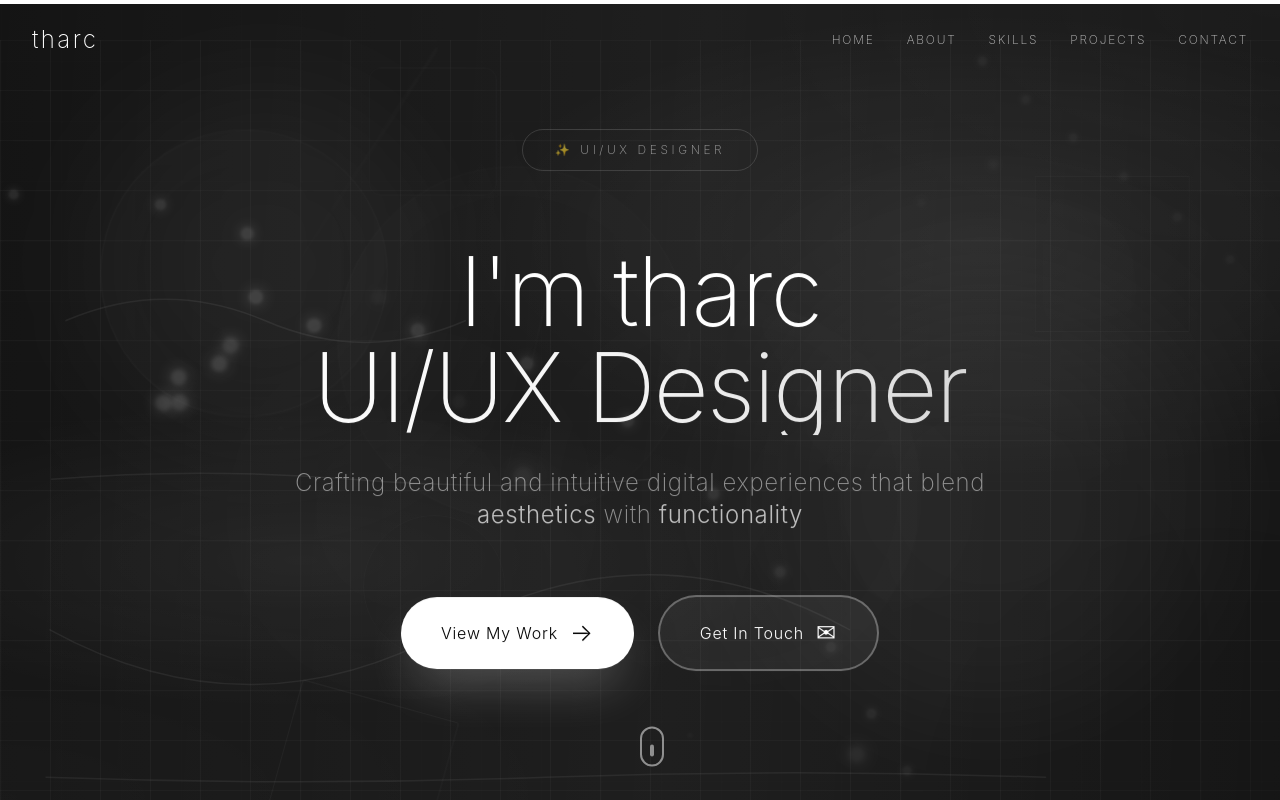
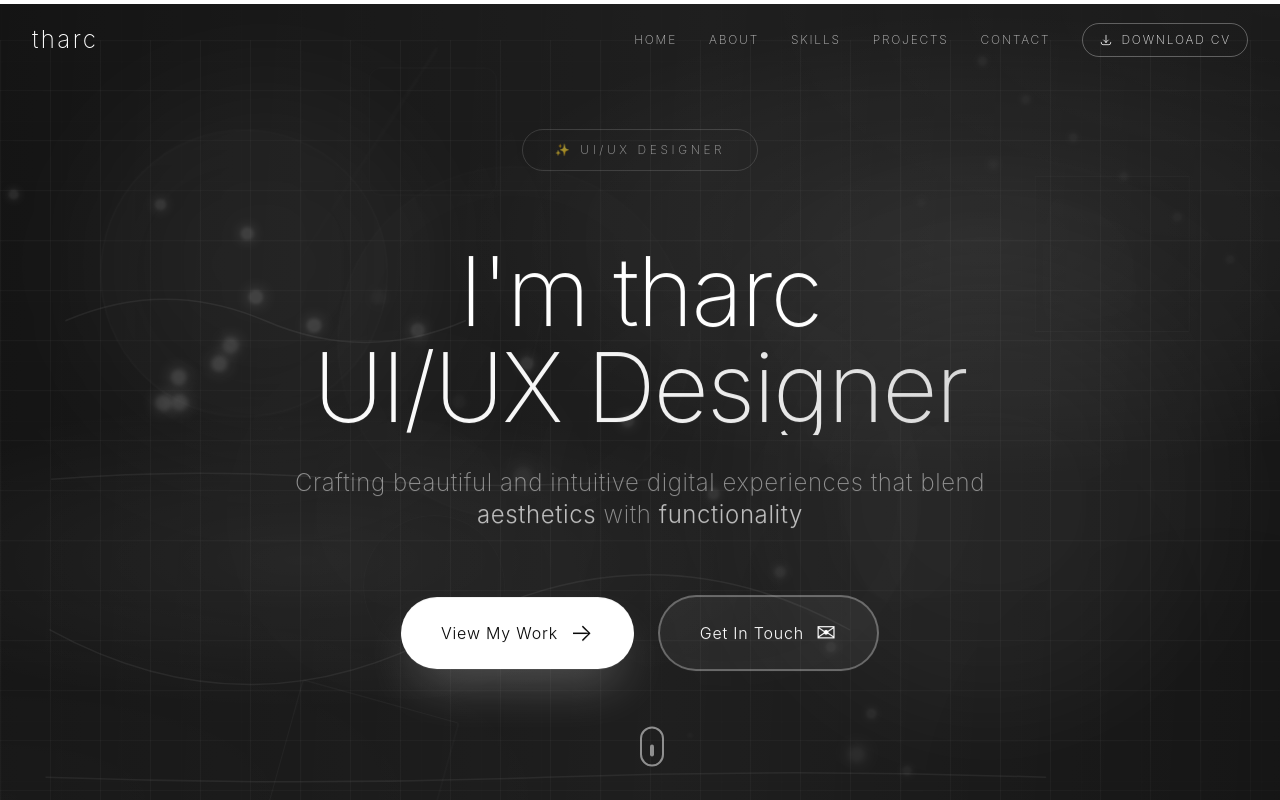
Before and after one commit to PURUS01/Tharsi-portfolio, a React (Create React App) app: page / in a window 1280 px wide. Shown: the top 800 px of the page. Built offline with nearby package versions, Linux system fonts and the light colour scheme.

Commit message:
Add resume download functionality: Include a link to download Tharsika's resume in the Navigation component for both desktop and mobile views.

```diff
--- a/src/components/Navigation.js
+++ b/src/components/Navigation.js
@@ -1,5 +1,6 @@
 import React, { useState, useEffect } from 'react';
 import { motion } from 'framer-motion';
+import resumePdf from '../assets/resume/Tharsika-Resume.pdf';
 
 const Navigation = ({ isAllProjectsPage = false, onNavigateHome }) => {
   const [isScrolled, setIsScrolled] = useState(false);
@@ -88,6 +89,39 @@ const Navigation = ({ isAllProjectsPage = false, onNavigateHome }) => {
                 />
               </motion.a>
             ))}
+            {/* Resume Download Button */}
+            <motion.a
+              href={resumePdf}
+              download="Tharsika-Resume.pdf"
+              className="relative px-4 py-2 border border-white/30 rounded-full text-white/90 hover:text-white hover:border-white/60 transition-all font-extralight tracking-[0.15em] text-xs uppercase group overflow-hidden"
+              initial={{ opacity: 0, y: -20 }}
+              animate={{ opacity: 1, y: 0 }}
+              transition={{ delay: navItems.length * 0.1 }}
+              whileHover={{ scale: 1.05, borderColor: 'rgba(255, 255, 255, 0.8)' }}
+              whileTap={{ scale: 0.98 }}
+            >
+              <span className="relative z-10 flex items-center gap-2">
+                <svg
+                  className="w-3.5 h-3.5 group-hover:translate-y-0.5 transition-transform duration-300"
+                  fill="none"
+                  stroke="currentColor"
+                  viewBox="0 0 24 24"
+                  xmlns="http://www.w3.org/2000/svg"
+                >
+                  <path
+                    strokeLinecap="round"
+                    strokeLinejoin="round"
+                    strokeWidth={1.5}
+                    d="M4 16v1a3 3 0 003 3h10a3 3 0 003-3v-1m-4-4l-4 4m0 0l-4-4m4 4V4"
+                  />
+                </svg>
+                Download CV
+              </span>
+              <motion.div
+                className="absolute inset-0 bg-white/5 rounded-full opacity-0 group-hover:opacity-100 transition-opacity duration-300"
+                initial={false}
+              />
+            </motion.a>
           </div>
 
           {/* Mobile Menu Button */}
@@ -146,6 +180,29 @@ const Navigation = ({ isAllProjectsPage = false, onNavigateHome }) => {
               {item.name}
             </a>
           ))}
+          {/* Resume Download Link for Mobile */}
+          <a
+            href={resumePdf}
+            download="Tharsika-Resume.pdf"
+            className="flex items-center gap-2 text-white/90 hover:text-white transition-colors py-2 border-t border-white/10 pt-4 mt-2"
+            onClick={() => setIsMobileMenuOpen(false)}
+          >
+            <svg
+              className="w-4 h-4"
+              fill="none"
+              stroke="currentColor"
+              viewBox="0 0 24 24"
+              xmlns="http://www.w3.org/2000/svg"
+            >
+              <path
+                strokeLinecap="round"
+                strokeLinejoin="round"
+                strokeWidth={1.5}
+                d="M4 16v1a3 3 0 003 3h10a3 3 0 003-3v-1m-4-4l-4 4m0 0l-4-4m4 4V4"
+              />
+            </svg>
+            Download CV
+          </a>
         </div>
       </motion.div>
     </motion.nav>
```
Also changed, not shown: 1 other file (tests, documents, lock files or other folders).
